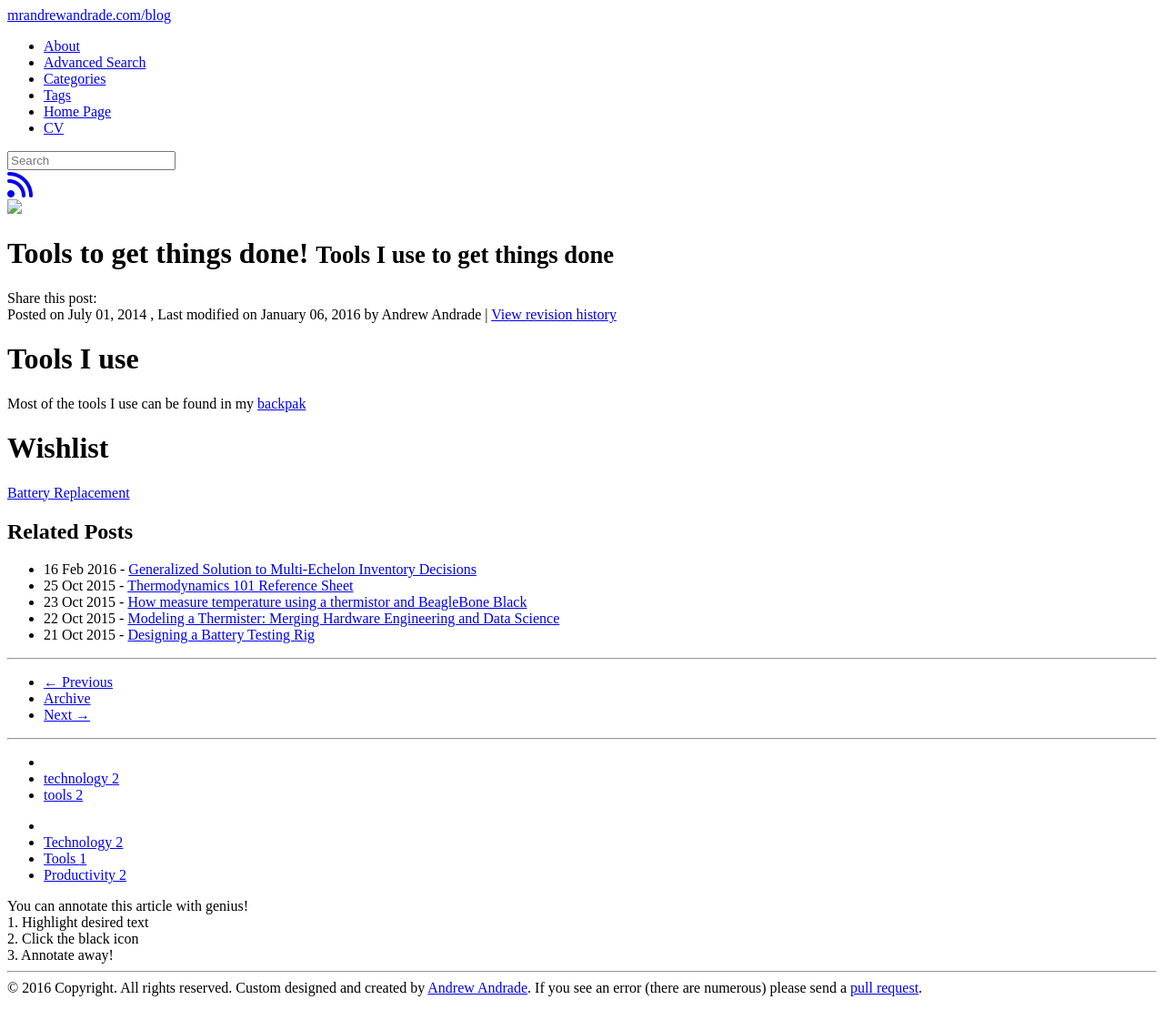
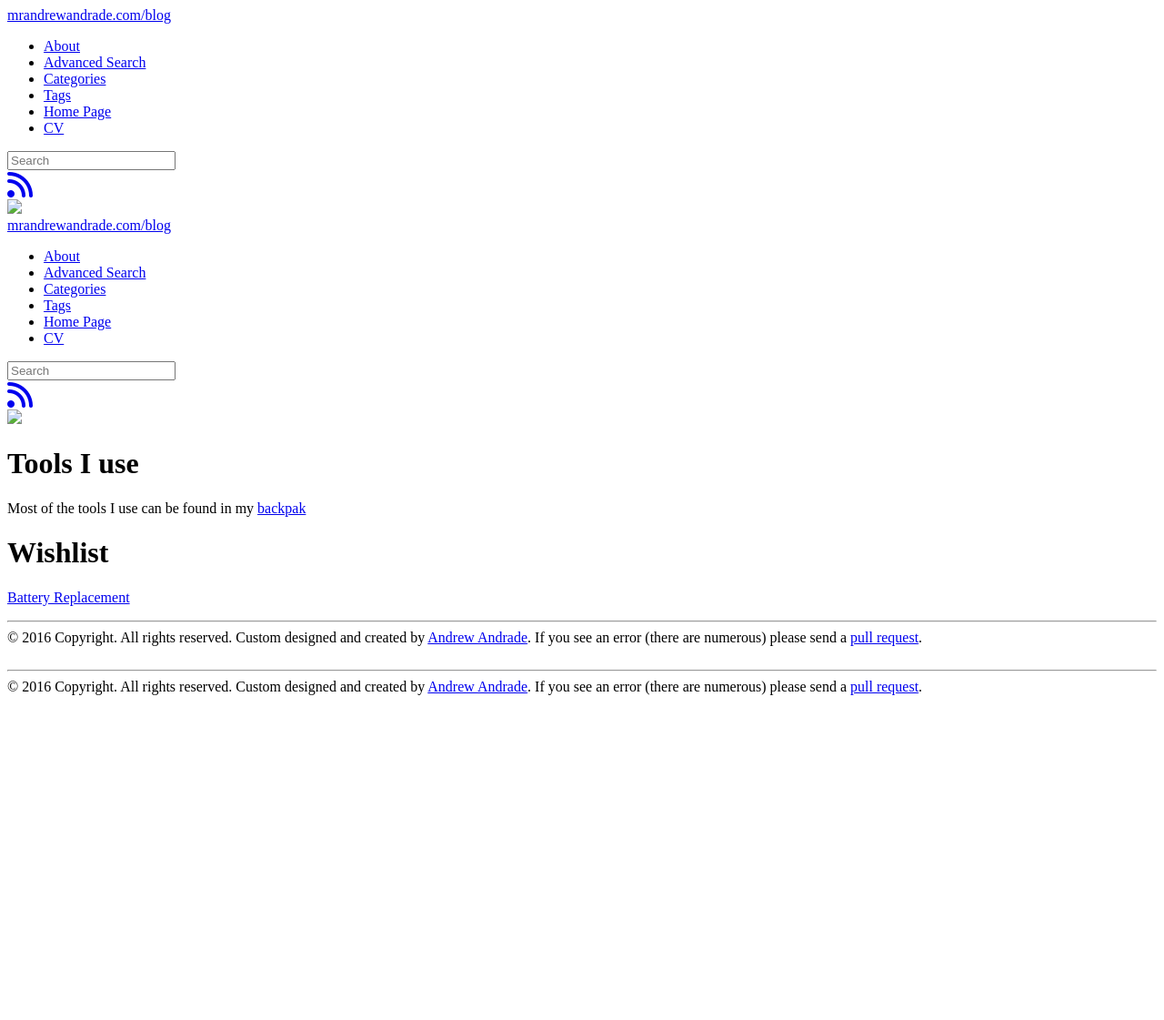
Before and after one commit to mrandrewandrade/blog, a Jekyll site: the page built from _posts/2014-07-01-tools.md, in a window 1280 px wide. Shown: the whole page at 91% size. Built offline with Jekyll 4.4.1, drawn with Linux system fonts in a browser that asks for light colours; nearby versions of some CDN libraries; library files that are not in the unit come from our copies; comment, search, counter and statistics services are not loaded; after the commit the page ends 900 px from its top, so only the background shows below that.

Commit message:
revered posts

```diff
--- a/_includes/themes/evjekylltheme/post.html
+++ b/_includes/themes/evjekylltheme/post.html
@@ -1,114 +1,141 @@
+<!DOCTYPE html>
+<html>
+<head>
+<meta charset="utf-8">
+<!-- Hello source peaker! This site is autogenerated using Jekyll so you can learn more by
+viewing the code on http://github.com/mrandrewandrade/blog -->
+
+<title>{% if page.title %}{{ page.title }} - {% endif %}{{ site.title }}</title>
+{% if page.description %}<meta name="description" content="{{ page.description }}">{% endif %}
+{% if post.excerpt %}<meta name="description" content="{{ post.excerpt | strip_html }}">{% endif %}
+<meta name="author" content="{{ site.author.name }}">
+<!-- Enable responsive viewport -->
+<meta name="viewport" content="width=device-width, initial-scale=1.0">
+
+{% if page.url == "/404.html" %}
+<meta http-equiv = "refresh" content = "5;url=/">
+{% endif %}
+<!-- Le HTML5 shim, for IE6-8 support of HTML elements -->
+<!--[if lt IE 9]>
+      <script src="http://html5shim.googlecode.com/svn/trunk/html5.js"></script>
+    <![endif]-->
+
+<link href="{{ ASSET_PATH }}/google-code-prettify/desert.css" type="text/css" rel="stylesheet" />
+<script type="text/javascript" src="{{ ASSET_PATH }}/google-code-prettify/prettify.js?skin=desert"></script>
+<script type="text/javascript" src="{{ ASSET_PATH }}/jquery-2.1.3.min.js"></script>
+<script type="text/javascript">
+$(function(){
+    $("pre").addClass("prettyprint");
+    prettyPrint();
+    });
+</script>
 <script type="text/javascript"
 src="http://cdn.mathjax.org/mathjax/latest/MathJax.js?config=TeX-AMS-MML_HTMLorMML">
 </script>
-<script async src="//genius.codes"></script>
 
-<div class="row-fliud">
-    <div class="span8">
-        <div class="page-header">
-            <h1>{{ page.title }} {% if page.tagline %}<small>{{page.tagline}}</small>{% endif %}</h1>
-        </div>
-        Share this post:
-        <div class="addthis_sharing_toolbox"></div>
-        <div class="post-meta">
-            {% if page.date %}
-            <span class="entry-date">Posted on {{ page.date | date: '%B %d, %Y' }}</span>
-            {% endif %}
-            {% if page.last_updated %}
-            , Last modified on {{ page.last_updated | date: '%B %d, %Y' }}
-            {% endif %}
-            <span class="entry-author">by {{ site.author.name }}</span>
-            | <a class="revision-histroy" href="https://github.com/mrandrewandrade/blog/commits/gh-pages/{{ page.path }}" target="_blank">View revision history</a>
-        </div>
+<!-- Sharing and follow buttons -->
+<!-- Don't just copy this code, go to www.addthis.com/dashboard to customize your own -->
+<script type="text/javascript" src="//s7.addthis.com/js/300/addthis_widget.js#pubid=ra-562bb95fd3f0255a" async="async"></script>
 
 
-        <div class="post-content">
-            {{ content }}
+<!-- Add mousewheel plugin (this is optional) -->
+<script type="text/javascript" src="{{ ASSET_PATH }}/fancybox/lib/jquery.mousewheel-3.0.6.pack.js"></script>
+<!-- Add fancyBox -->
+<link rel="stylesheet" href="{{ ASSET_PATH }}/fancybox/source/jquery.fancybox.css?v=2.1.5" type="text/css" media="screen" />
+<script type="text/javascript" src="{{ ASSET_PATH }}/fancybox/source/jquery.fancybox.pack.js?v=2.1.5"></script>
+
+<!-- Le styles -->
+<link href="{{ ASSET_PATH }}/bootstrap/css/bootstrap.2.2.2.min.css" rel="stylesheet">
+<link href="{{ ASSET_PATH }}/css/style.css" rel="stylesheet" type="text/css" media="all">
+<!--<link href="/css/syntax.css" rel="stylesheet" type="text/css" media="all">-->
+
+<script type="text/javascript" src="{{ ASSET_PATH }}/bootstrap-3.3.5/js/bootstrap.min.js"></script>
+<script type="text/javascript" src="{{ ASSET_PATH }}/toc.js"></script>
+<script type="text/javascript" src="{{ ASSET_PATH }}/webcore.js"></script>
+<script type="text/javascript" src="{{ ASSET_PATH }}/jquery.bootstrap-autohidingnavbar.min.js"></script>
+
+<!-- Le fav and touch icons -->
+<link rel="shortcut icon" href="{{ BASE_PATH }}/images/favicon.ico">
+
+<!-- atom & rss feed -->
+<link href="{{ BASE_PATH }}{{ site.baseurl }}{{ site.JB.feed_path }}" type="application/atom+xml" rel="alternate" title="Jekyll auto generate ATOM Feed">
+<link href="{{ BASE_PATH }}{{ site.JB.atom_path }}" type="application/atom+xml" rel="alternate" title="Site ATOM Feed">
+<link href="{{ BASE_PATH }}{{ site.JB.rss_path }}" type="application/rss+xml" rel="alternate" title="Site RSS Feed">
+<link rel="stylesheet" href="{{ ASSET_PATH }}/font-awesome-4.4.0/css/font-awesome.min.css">
+
+</head>
+
+<body>
+<div class="navbar navbar-default navbar-fixed-top">
+  <div class="navbar-inner">
+    <div class="container">
+      <a class="brand" href="{{ HOME_PATH }}">{{ site.title }}</a>
+      <ul class="nav navbar-nav">
+        {% assign pages_list = site.pages %}
+        {% assign group = 'navigation' %}
+        {% include JB/pages_list %}
+        <li><a href="http://mrandrewandrade.com" target="_blank">Home Page</a></li>
+        <li><a href="http://mrandrewandrade.com/cv" target="_blank">CV</a></li>
+      </ul>
+      <form id="search-form" class="navbar-form navbar-right pull-right has-success visible-lg" role="search">
+        <div class="form-group">
+          <input type="text" class="form-control input-sm" placeholder="Search" id="query">
         </div>
-
-        <div id="related">
-            <h2>Related Posts</h2>
-            <ul class="posts">
-                {% for post in site.related_posts limit:5 %}
-                <li><span>{{ post.date | date_to_string }}</span> - <a href="{{ post.url }}">{{ post.title }}</a></li>
-                {% endfor %}
-            </ul>
+      </form>
+      <div class="nav-icon">
+        <a href="/blog/rss.xml"><i class="fa fa-rss fa-2x"></i></a>
       </div>
-
-        <hr>
-        <div class="pagination">
-            <ul>
-                {% if page.previous %}
-                <li class="prev"><a href="{{ BASE_PATH }}{{ page.previous.url }}" title="{{ page.previous.title }}">&larr; Previous</a></li>
-                {% else %}
-                <li class="prev disabled"><a>&larr; Previous</a></li>
-                {% endif %}
-                <li><a href="{{ BASE_PATH }}{{ site.JB.archive_path }}">Archive</a></li>
-                {% if page.next %}
-                <li class="next"><a href="{{ BASE_PATH }}{{ page.next.url }}" title="{{ page.next.title }}">Next &rarr;</a></li>
-                {% else %}
-                <li class="next disabled"><a>Next &rarr;</a></li>
-                {% endif %}
-            </ul>
     </div>
-        <hr>
-
-        <!--		{% include JB/comments %}
-        <blockquote><p class="quote"></p></blockquote> -->
-    </div>
-
-    <div class="span4">
-        {% unless page.categories == empty %}
-        <ul class="tag_box">
-            <li><i class="icon-folder-open"></i></li>
-            {% assign categories_list = page.categories %}
-            {% include JB/categories_list %}
-        </ul>
-        {% endunless %}
-
-        {% unless page.tags == empty %}
-        <ul class="tag_box">
-            <li><i class="icon-tags"></i></li>
-            {% assign tags_list = page.tags %}
-            {% include JB/tags_list %}
-        </ul>
-        {% endunless %}
-
-        <div class="addthis_vertical_follow_toolbox"></div>
-
-        <div id="floatbox">
-            <div id="toc"></div>
-            <div>
-                You can annotate this article with genius! <br>
-                1. Highlight desired text <br>
-                2. Click the black icon <br>
-                3. Annotate away! <br>
   </div>
 </div>
 
-
+<div class="container">
+  <div class="row">
+    <div class="row-fliud">
+      <div class="span12">
+        <div class="searchresult">
+        </div>
+        <div id="search-loader" class="img-wrap">
+          <img src="{{ ASSET_PATH }}/loading.gif">
         </div>
       </div>
+    </div>
+    {{ content }}
+  </div>
+  <hr>
+  <footer>
+    &copy; {{ site.time | date: '%Y' }} Copyright.  All rights reserved.  Custom designed and created by <a href="http://mrandrewandrade.com" target="_blank">Andrew Andrade</a>. If you see an error (there are numerous) please send a <a href="http://github.com/mrandrewandrade/blog" target="_blank">pull request</a>.
+    <br><br>
+  </footer>
+</div>
+
+{% include JB/analytics %}
+</body>
 <script type="text/javascript">
-$(document).ready(function(){
-        $('#toc').toc();
-        $('table').addClass('table table-hover');
-
-        $.getJSON('/quotes.json', function(data){
-            var rand = Math.floor(Math.random()*data.quotes.length);
-            var entry = data.quotes[rand].quote +"    --"+ data.quotes[rand].name;
-            $('.quote').text(entry);
+window.___gcfg = {lang: 'zh-CN'};
+(function() {
+ var po = document.createElement('script'); po.type = 'text/javascript'; po.async = true;
+ po.src = 'https://apis.google.com/js/platform.js';
+ var s = document.getElementsByTagName('script')[0]; s.parentNode.insertBefore(po, s);
+ })();
+</script>
+<script>
+$(document).ready(function() {
+    $("p img").each(function(){
+      var strA = "<a class='fancybox' rel='gallery' href='" + this.src + "'></a>";
+      $(this).wrapAll(strA);
+      });
+    $(".fancybox").fancybox({
+padding: 0,
+beforeShow: function(){
+var alt = this.element.find('img').attr('alt');
+this.inner.find('img').attr('alt', alt);
+this.title = alt;
+}
+});
+    $(".navbar-fixed-top").autoHidingNavbar({
+      'animationDuration': 300
       });
     });
-$(function(){
-        var tocH = $("#floatbox").offset().top;
-        $(window).scroll(function(){
-            var scroH = $(this).scrollTop();
-            if(scroH >= tocH){
-            $("#floatbox").css({"position":"fixed","top":0});
-            }else{
-            $("#floatbox").css({"position":"static"});
-            }
-            })
-        });
 </script>
+</html>
```
Lines whose indentation alone changed are shown as unchanged.
